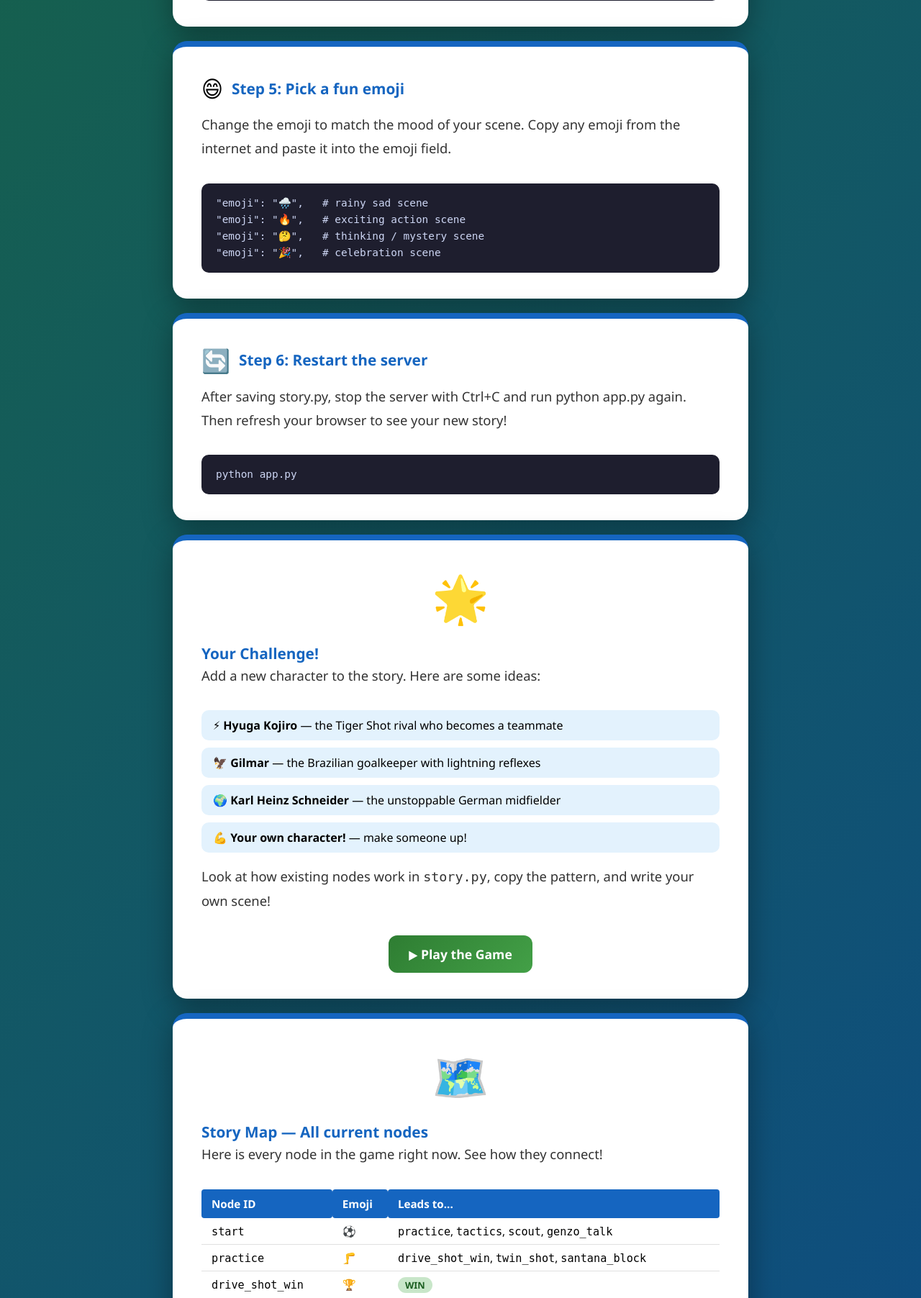
After one commit to zeluisao/stef, a Flask app: page /guide in a window 1280 px wide. The commit adds this page. Shown: the part 2067-3871 px from the top of the page at 72% size. Run offline with Flask 3, Linux system fonts and the light colour scheme.

Commit message:
Expand story branches and add kid-friendly guide page
Adds 8 new story nodes (Santana, Genzo, Benji penalty, switch roles),
a /guide route explaining how to add story nodes in Python,
a story map table, and a coding challenge section for kids.

https://claude.ai/code/session_01NV1iNWWQBnsQMGD8jt3ihz

```diff
--- a/tsubasa-game/app.py
+++ b/tsubasa-game/app.py
@@ -3,7 +3,7 @@
 # Then open http://localhost:5000 in your browser!
 
 from flask import Flask, render_template, request, session
-from story import STORY
+from story import STORY, GUIDE_STEPS
 
 app = Flask(__name__)
 app.secret_key = "tsubasa-soccer-123"  # needed to remember the player's progress
@@ -24,6 +24,11 @@ def choice():
     return render_template("index.html", node=node, node_id=next_id)
 
 
+@app.route("/guide")
+def guide():
+    return render_template("guide.html", steps=GUIDE_STEPS, story=STORY)
+
+
 if __name__ == "__main__":
     print("⚽ Tsubasa Story Game is starting...")
     print("Open your browser at: http://localhost:5000")
--- a/tsubasa-game/static/style.css
+++ b/tsubasa-game/static/style.css
@@ -156,3 +156,98 @@ footer code {
   border-radius: 4px;
   font-size: 0.85rem;
 }
+
+.guide-link {
+  color: #80cbc4;
+  text-decoration: underline;
+}
+
+/* Guide page */
+.guide-container {
+  max-width: 800px;
+}
+
+.guide-step, .guide-intro, .guide-challenge, .guide-map {
+  margin-bottom: 20px;
+}
+
+.step-header {
+  display: flex;
+  align-items: center;
+  gap: 12px;
+  margin-bottom: 12px;
+}
+
+.step-emoji {
+  font-size: 2rem;
+}
+
+.step-title {
+  font-size: 1.3rem;
+  color: #1565c0;
+}
+
+.code-block {
+  background: #1e1e2e;
+  color: #cdd6f4;
+  border-radius: 10px;
+  padding: 16px 20px;
+  font-size: 0.9rem;
+  line-height: 1.6;
+  overflow-x: auto;
+  margin-top: 14px;
+  white-space: pre;
+}
+
+.challenge-list {
+  list-style: none;
+  padding: 0;
+  display: flex;
+  flex-direction: column;
+  gap: 10px;
+  margin: 12px 0;
+}
+
+.challenge-list li {
+  background: #e3f2fd;
+  border-radius: 10px;
+  padding: 10px 16px;
+  font-size: 1rem;
+}
+
+.node-table {
+  width: 100%;
+  border-collapse: collapse;
+  margin-top: 12px;
+  font-size: 0.95rem;
+}
+
+.node-table th {
+  background: #1565c0;
+  color: white;
+  padding: 10px 14px;
+  text-align: left;
+  border-radius: 4px;
+}
+
+.node-table td {
+  padding: 8px 14px;
+  border-bottom: 1px solid #e0e0e0;
+  vertical-align: top;
+}
+
+.node-table tr:hover td {
+  background: #f5f5f5;
+}
+
+.badge {
+  display: inline-block;
+  padding: 2px 10px;
+  border-radius: 20px;
+  font-size: 0.8rem;
+  font-weight: 700;
+  text-transform: uppercase;
+}
+
+.badge-win  { background: #c8e6c9; color: #1b5e20; }
+.badge-lose { background: #ffcdd2; color: #b71c1c; }
--- /dev/null
+++ b/tsubasa-game/templates/guide.html
@@ -0,0 +1,91 @@
+<!DOCTYPE html>
+<html lang="en">
+<head>
+  <meta charset="UTF-8" />
+  <meta name="viewport" content="width=device-width, initial-scale=1.0" />
+  <title>⚽ How to Add Your Own Story</title>
+  <link rel="stylesheet" href="/static/style.css" />
+</head>
+<body>
+  <div class="game-container guide-container">
+
+    <header>
+      <h1>⚽ Captain Tsubasa</h1>
+      <p class="subtitle">How to Add Your Own Story</p>
+    </header>
+
+    <div class="guide-intro story-card">
+      <div class="emoji-display">🧑‍💻</div>
+      <p class="story-text">
+        The whole story lives in one file: <code>story.py</code>.<br>
+        Follow the steps below and you can add any character, any scene, any adventure!
+      </p>
+      <a href="/" class="btn btn-restart" style="max-width:200px;margin:0 auto;display:block;">▶ Back to Game</a>
+    </div>
+
+    {% for step in steps %}
+    <div class="story-card guide-step">
+      <div class="step-header">
+        <span class="step-emoji">{{ step.emoji }}</span>
+        <h2 class="step-title">{{ step.title }}</h2>
+      </div>
+      <p class="story-text">{{ step.text }}</p>
+      {% if step.code %}
+      <pre class="code-block">{{ step.code }}</pre>
+      {% endif %}
+    </div>
+    {% endfor %}
+
+    <div class="story-card guide-challenge">
+      <div class="emoji-display">🌟</div>
+      <h2 class="step-title">Your Challenge!</h2>
+      <p class="story-text">
+        Add a new character to the story. Here are some ideas:
+      </p>
+      <ul class="challenge-list">
+        <li>⚡ <strong>Hyuga Kojiro</strong> — the Tiger Shot rival who becomes a teammate</li>
+        <li>🦅 <strong>Gilmar</strong> — the Brazilian goalkeeper with lightning reflexes</li>
+        <li>🌍 <strong>Karl Heinz Schneider</strong> — the unstoppable German midfielder</li>
+        <li>💪 <strong>Your own character!</strong> — make someone up!</li>
+      </ul>
+      <p class="story-text" style="margin-top:16px;">
+        Look at how existing nodes work in <code>story.py</code>, copy the pattern, and write your own scene!
+      </p>
+      <a href="/" class="btn btn-restart" style="max-width:200px;margin:16px auto 0;display:block;">▶ Play the Game</a>
+    </div>
+
+    <div class="story-card guide-map">
+      <div class="emoji-display">🗺️</div>
+      <h2 class="step-title">Story Map — All current nodes</h2>
+      <p class="story-text">Here is every node in the game right now. See how they connect!</p>
+      <table class="node-table">
+        <thead>
+          <tr><th>Node ID</th><th>Emoji</th><th>Leads to...</th></tr>
+        </thead>
+        <tbody>
+          {% for node_id, node in story.items() %}
+          <tr>
+            <td><code>{{ node_id }}</code></td>
+            <td>{{ node.emoji }}</td>
+            <td>
+              {% if node.get('ending') %}
+                <span class="badge badge-{{ node.ending }}">{{ node.ending }}</span>
+              {% else %}
+                {% for c in node.choices %}
+                  <code>{{ c.next }}</code>{% if not loop.last %}, {% endif %}
+                {% endfor %}
+              {% endif %}
+            </td>
+          </tr>
+          {% endfor %}
+        </tbody>
+      </table>
+    </div>
+
+    <footer>
+      <p>Made with Python 🐍 + HTML — You can do this too!</p>
+    </footer>
+
+  </div>
+</body>
+</html>
--- a/tsubasa-game/templates/index.html
+++ b/tsubasa-game/templates/index.html
@@ -52,7 +52,9 @@
     </main>
 
     <footer>
-      <p>Made with Python 🐍 + HTML — Learn to code by changing <code>story.py</code>!</p>
+      <p>Made with Python 🐍 + HTML —
+        <a href="/guide" class="guide-link">Learn how to add your own story!</a>
+      </p>
     </footer>
 
   </div>
```
Also changed, not shown: tsubasa-game/story.py (+226 -27 lines).
